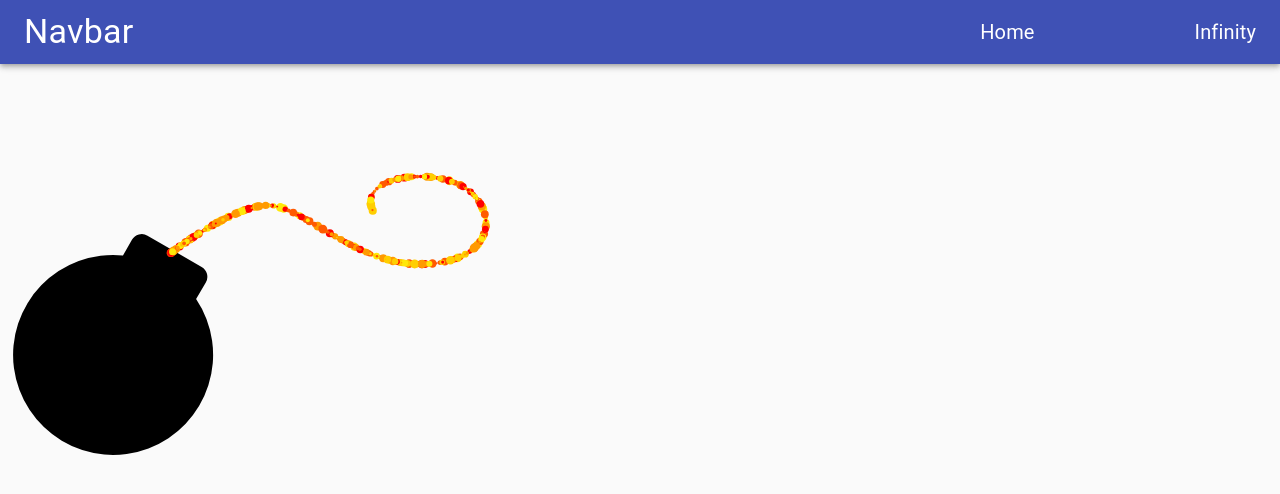
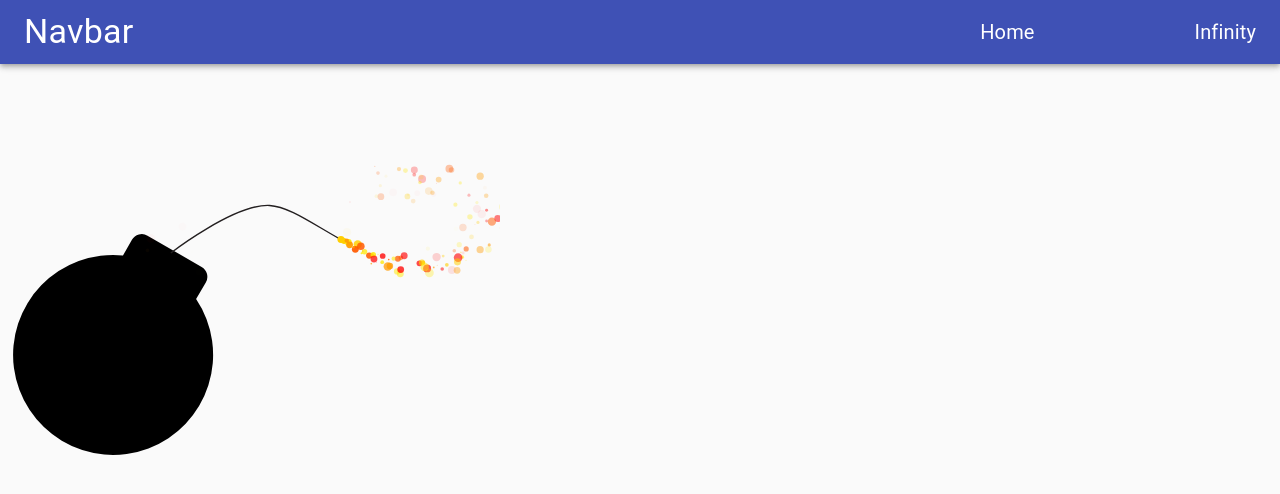
Before and after one commit to mariratamosi/vivencia, a React (Create React App) app: page / in a window 1280 px wide. Shown: the top 494 px of the page. Built offline with nearby package versions, Linux system fonts and the light colour scheme.

Commit message:
route: circle moved to another component

```diff
--- a/src/modules/fireWorks.js
+++ b/src/modules/fireWorks.js
@@ -1,10 +1,10 @@
 import gsap from "gsap"
 import { useRef, useEffect, useState } from "react"
+import FireWorksCircle from "./fireWorksCircle"
 
 function FireWorks() {
   const infiniteRef = useRef()
   const [dynamicCircles, setDynamicCircles] = useState({})
-  const dynCircleRef = useRef({})
   const bombLength = { distance: 0 }
 
   // wait until DOM has been rendered
@@ -12,36 +12,6 @@ function FireWorks() {
     const { lineAnimation, pointDetectAnimation } = animateFireWorks()
 
     console.log("FireWorks renders")
-
-    // let circles = { ...dynamicCircles }
-    // Object.keys(circles).map((key) => {
-    //   const circleProps = circles[key]
-    //   if (!circleProps.animate) {
-    //     circleProps.animate = true
-    //     setDynamicCircles(circles)
-
-    //     gsap.to(dynCircleRef.current[key], {
-    //       // Random cx based on its current position
-    //       cx: "+=random(-20,20)",
-    //       // Random cy based on its current position
-    //       cy: "+=random(-20,20)",
-    //       // Fade out
-    //       opacity: 0,
-    //       // Random duration for each circle
-    //       duration: "random(1,4)",
-    //       // Prevent gsap from rounding the cx & cy values
-    //       autoRound: false,
-    //       // Once the animation is complete
-    //       onComplete: () => {
-    //         setDynamicCircles((circles) => {
-    //           const newData = { ...circles }
-    //           delete newData[key]
-    //           return newData
-    //         })
-    //       },
-    //     })
-    // }
-    //})
     return () => {
       console.log("FireWorks cleanup", pointDetectAnimation, lineAnimation)
 
@@ -127,14 +97,13 @@ function FireWorks() {
         {Object.keys(dynamicCircles).map((key) => {
           const circleProps = dynamicCircles[key]
           return (
-            <circle
+            <FireWorksCircle
               r={circleProps.r}
-              ref={(el) => (dynCircleRef.current[key] = el)}
               cx={circleProps.cx}
               cy={circleProps.cy}
               fill={circleProps.fill}
               key={key}
-            ></circle>
+            ></FireWorksCircle>
           )
         })}
       </svg>
--- /dev/null
+++ b/src/modules/fireWorksCircle.js
@@ -0,0 +1,30 @@
+import gsap from "gsap"
+import { useRef, useEffect } from "react"
+
+function FireWorksCircle({ r, cx, cy, fill }) {
+  const circleRef = useRef()
+
+  useEffect(() => {
+    //console.log("FireWorksCircle renders ", Math.random() * 500000)
+
+    gsap.to(circleRef.current, {
+      // Random cx based on its current position
+      cx: "+=random(-20,20)",
+      // Random cy based on its current position
+      cy: "+=random(-20,20)",
+      // Fade out
+      opacity: 0,
+      // Random duration for each circle
+      duration: "random(1,4)",
+      // Prevent gsap from rounding the cx & cy values
+      autoRound: false,
+      // Once the animation is complete
+      onComplete: () => {},
+    })
+  }, [])
+
+  // DOM to render
+  return <circle r={r} ref={circleRef} cx={cx} cy={cy} fill={fill}></circle>
+}
+
+export default FireWorksCircle
--- a/src/modules/infinityDot.js
+++ b/src/modules/infinityDot.js
@@ -1,5 +1,5 @@
 import gsap from "gsap"
-import { useRef, useEffect, useState } from "react"
+import { useRef, useEffect } from "react"
 
 function InfiniteDot() {
   const infiniteRef = useRef()
```
